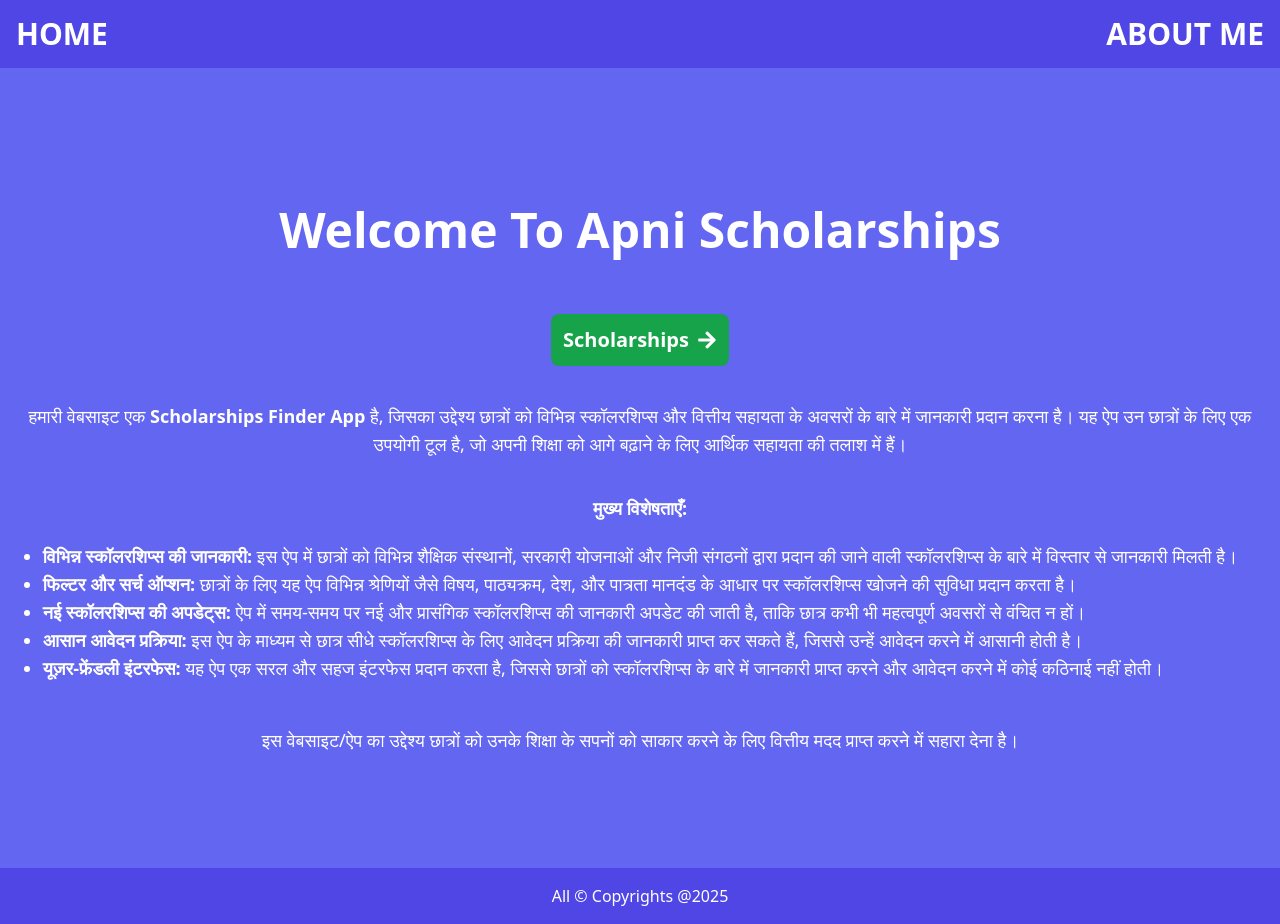
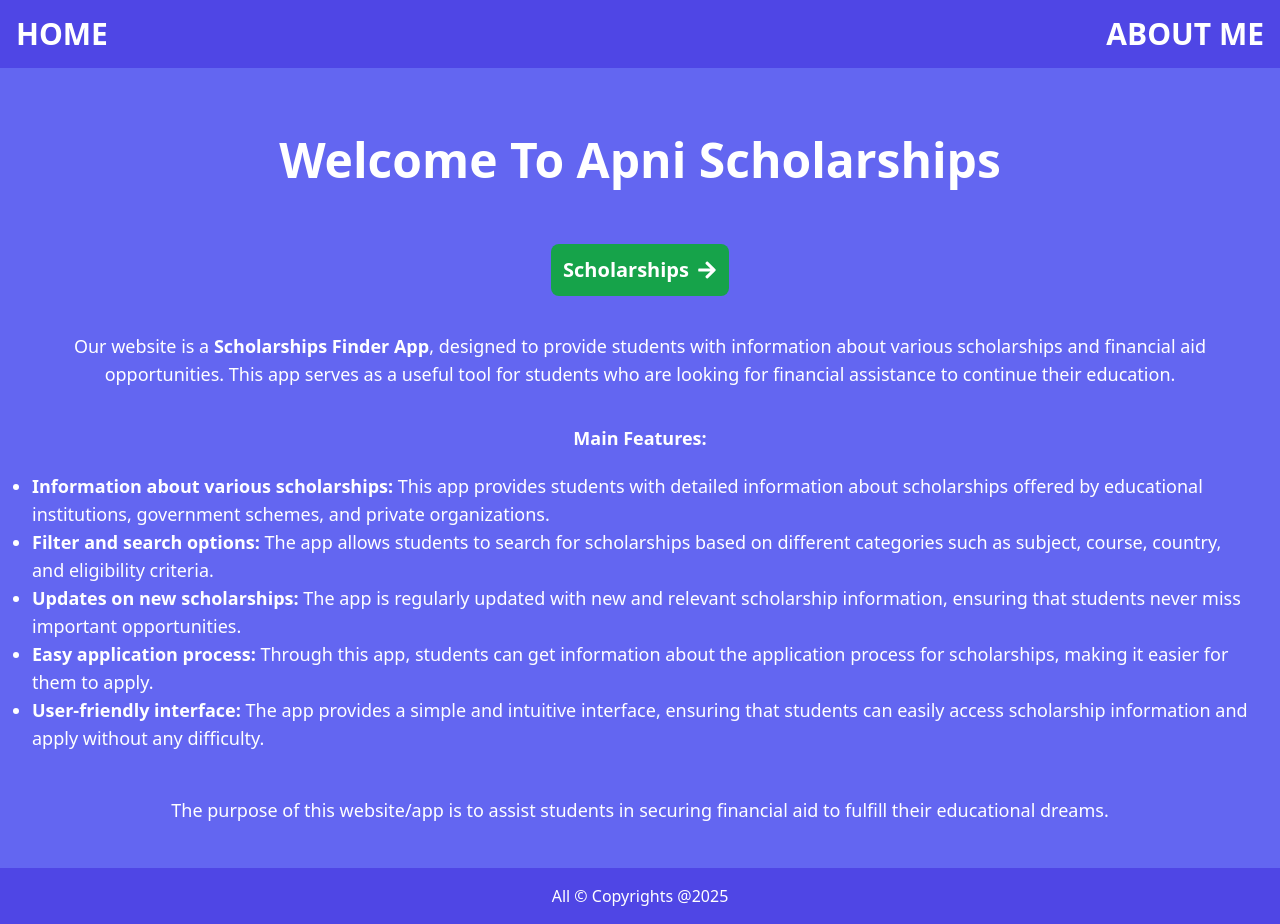
Before and after one commit to balwan-coding/Scholarship-finder-, a React (Vite) app: page / in a window 1280 px wide. Built offline with nearby package versions, Linux system fonts and the light colour scheme.

Commit message:
change lag home page

```diff
--- a/src/HomePage.jsx
+++ b/src/HomePage.jsx
@@ -21,48 +21,49 @@ function HomePage() {
       </Link>
 
       <p className="px-6 mt-4 text-lg text-center text-white fade-in">
-        हमारी वेबसाइट एक <strong>Scholarships Finder App</strong> है, जिसका
-        उद्देश्य छात्रों को विभिन्न स्कॉलरशिप्स और वित्तीय सहायता के अवसरों के
-        बारे में जानकारी प्रदान करना है। यह ऐप उन छात्रों के लिए एक उपयोगी टूल
-        है, जो अपनी शिक्षा को आगे बढ़ाने के लिए आर्थिक सहायता की तलाश में हैं।
+        Our website is a <strong>Scholarships Finder App</strong>, designed to
+        provide students with information about various scholarships and
+        financial aid opportunities. This app serves as a useful tool for
+        students who are looking for financial assistance to continue their
+        education.
       </p>
 
       <p className="px-6 mt-4 text-lg text-center text-white fade-in">
-        <strong>मुख्य विशेषताएँ:</strong>
+        <strong>Main Features:</strong>
       </p>
 
       <ul className="px-8 text-lg text-left text-white list-disc fade-in">
         <li>
-          <strong>विभिन्न स्कॉलरशिप्स की जानकारी:</strong> इस ऐप में छात्रों को
-          विभिन्न शैक्षिक संस्थानों, सरकारी योजनाओं और निजी संगठनों द्वारा
-          प्रदान की जाने वाली स्कॉलरशिप्स के बारे में विस्तार से जानकारी मिलती
-          है।
+          <strong>Information about various scholarships:</strong> This app
+          provides students with detailed information about scholarships offered
+          by educational institutions, government schemes, and private
+          organizations.
         </li>
         <li>
-          <strong>फिल्टर और सर्च ऑप्शन:</strong> छात्रों के लिए यह ऐप विभिन्न
-          श्रेणियों जैसे विषय, पाठ्यक्रम, देश, और पात्रता मानदंड के आधार पर
-          स्कॉलरशिप्स खोजने की सुविधा प्रदान करता है।
+          <strong>Filter and search options:</strong> The app allows students to
+          search for scholarships based on different categories such as subject,
+          course, country, and eligibility criteria.
         </li>
         <li>
-          <strong>नई स्कॉलरशिप्स की अपडेट्स:</strong> ऐप में समय-समय पर नई और
-          प्रासंगिक स्कॉलरशिप्स की जानकारी अपडेट की जाती है, ताकि छात्र कभी भी
-          महत्वपूर्ण अवसरों से वंचित न हों।
+          <strong>Updates on new scholarships:</strong> The app is regularly
+          updated with new and relevant scholarship information, ensuring that
+          students never miss important opportunities.
         </li>
         <li>
-          <strong>आसान आवेदन प्रक्रिया:</strong> इस ऐप के माध्यम से छात्र सीधे
-          स्कॉलरशिप्स के लिए आवेदन प्रक्रिया की जानकारी प्राप्त कर सकते हैं,
-          जिससे उन्हें आवेदन करने में आसानी होती है।
+          <strong>Easy application process:</strong> Through this app, students
+          can get information about the application process for scholarships,
+          making it easier for them to apply.
         </li>
         <li>
-          <strong>यूज़र-फ्रेंडली इंटरफेस:</strong> यह ऐप एक सरल और सहज इंटरफेस
-          प्रदान करता है, जिससे छात्रों को स्कॉलरशिप्स के बारे में जानकारी
-          प्राप्त करने और आवेदन करने में कोई कठिनाई नहीं होती।
+          <strong>User-friendly interface:</strong> The app provides a simple
+          and intuitive interface, ensuring that students can easily access
+          scholarship information and apply without any difficulty.
         </li>
       </ul>
 
       <p className="px-6 mt-6 text-lg text-center text-white fade-in">
-        इस वेबसाइट/ऐप का उद्देश्य छात्रों को उनके शिक्षा के सपनों को साकार करने
-        के लिए वित्तीय मदद प्राप्त करने में सहारा देना है।
+        The purpose of this website/app is to assist students in securing
+        financial aid to fulfill their educational dreams.
       </p>
     </div>
   );
```
